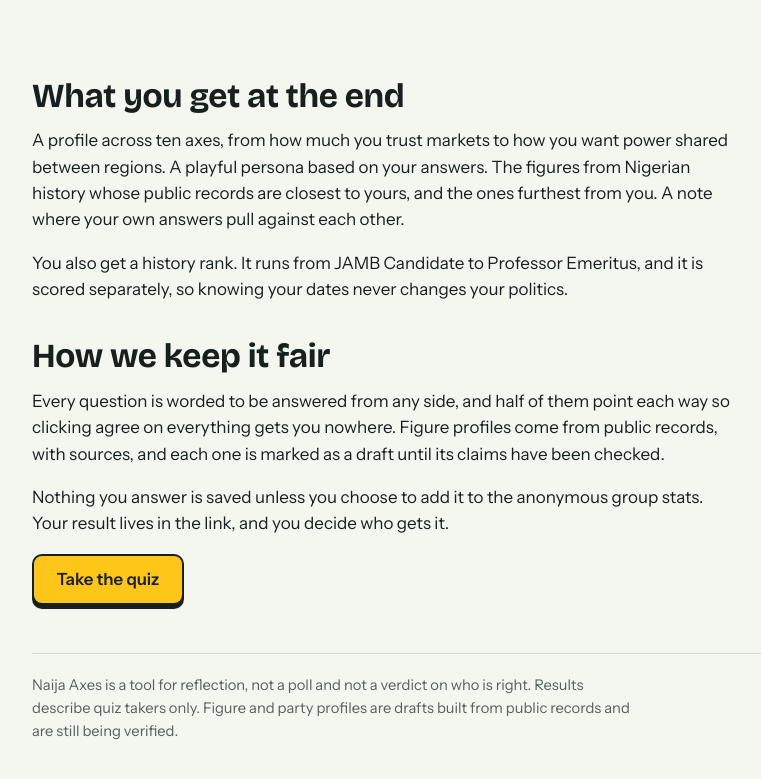
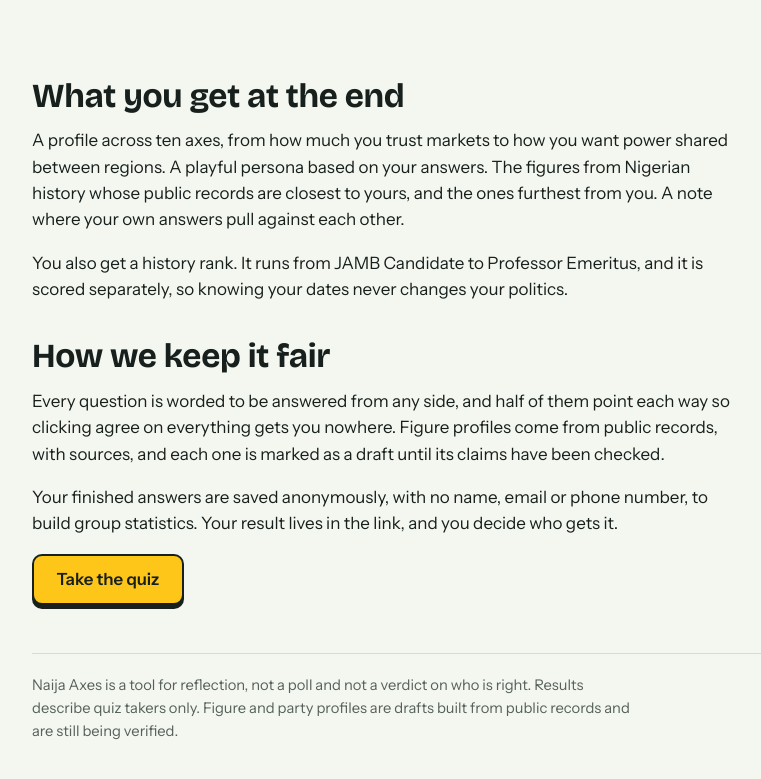
Before and after one commit to Jeremiah0067/Naija-system, a Next.js app: page / in a window 1280 px wide. Shown: the part 563-1342 px from the top of the page, without its empty margins (188-949 px from the left). Built offline with nearby package versions, Linux system fonts and the light colour scheme; no server answers.

Commit message:
Update text for clarity on answer saving

```diff
--- a/app/page.tsx
+++ b/app/page.tsx
@@ -41,8 +41,8 @@ export default function Home() {
           have been checked.
         </p>
         <p>
-          Nothing you answer is saved unless you choose to add it to the anonymous group stats. Your result lives in the link, and you
-          decide who gets it.
+          Your finished answers are saved anonymously, with no name, email or phone number, to build group statistics. Your result
+          lives in the link, and you decide who gets it.
         </p>
         <Link className="btn" href="/quiz">Take the quiz</Link>
       </section>
```
